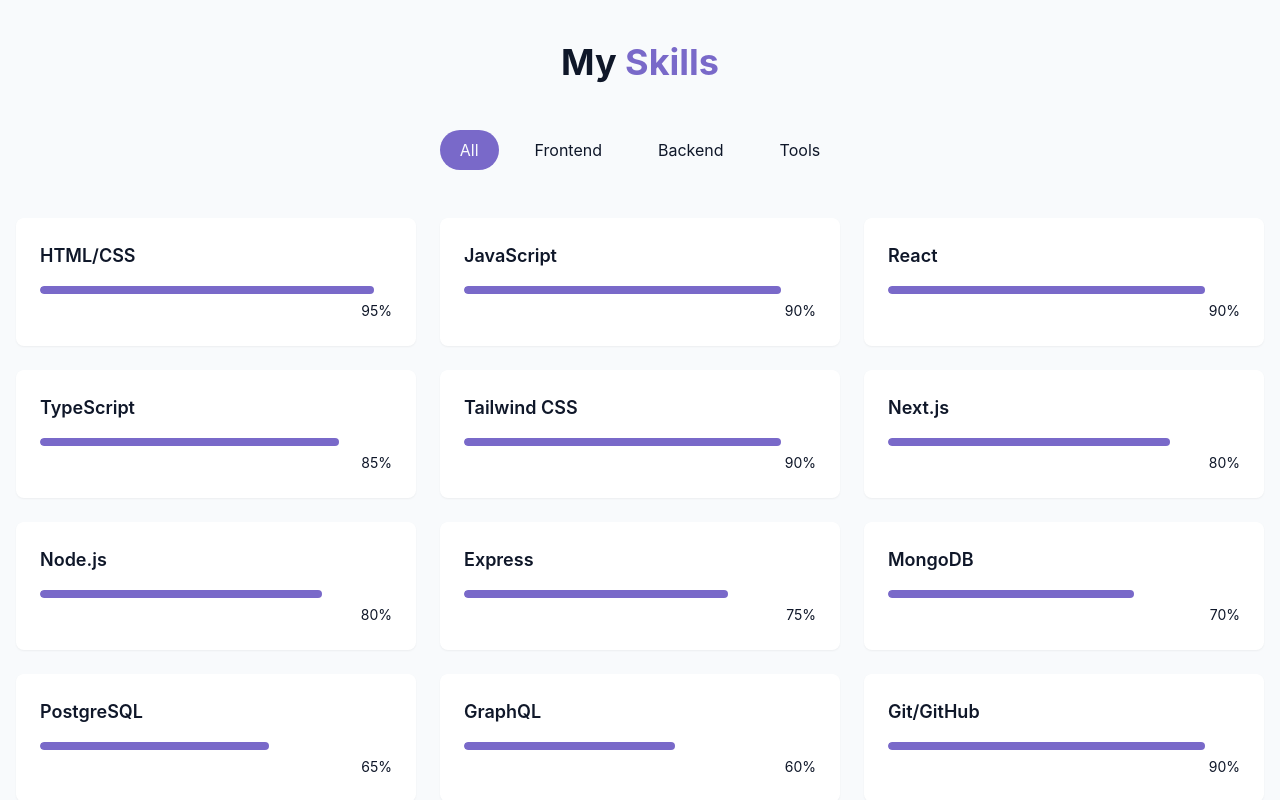
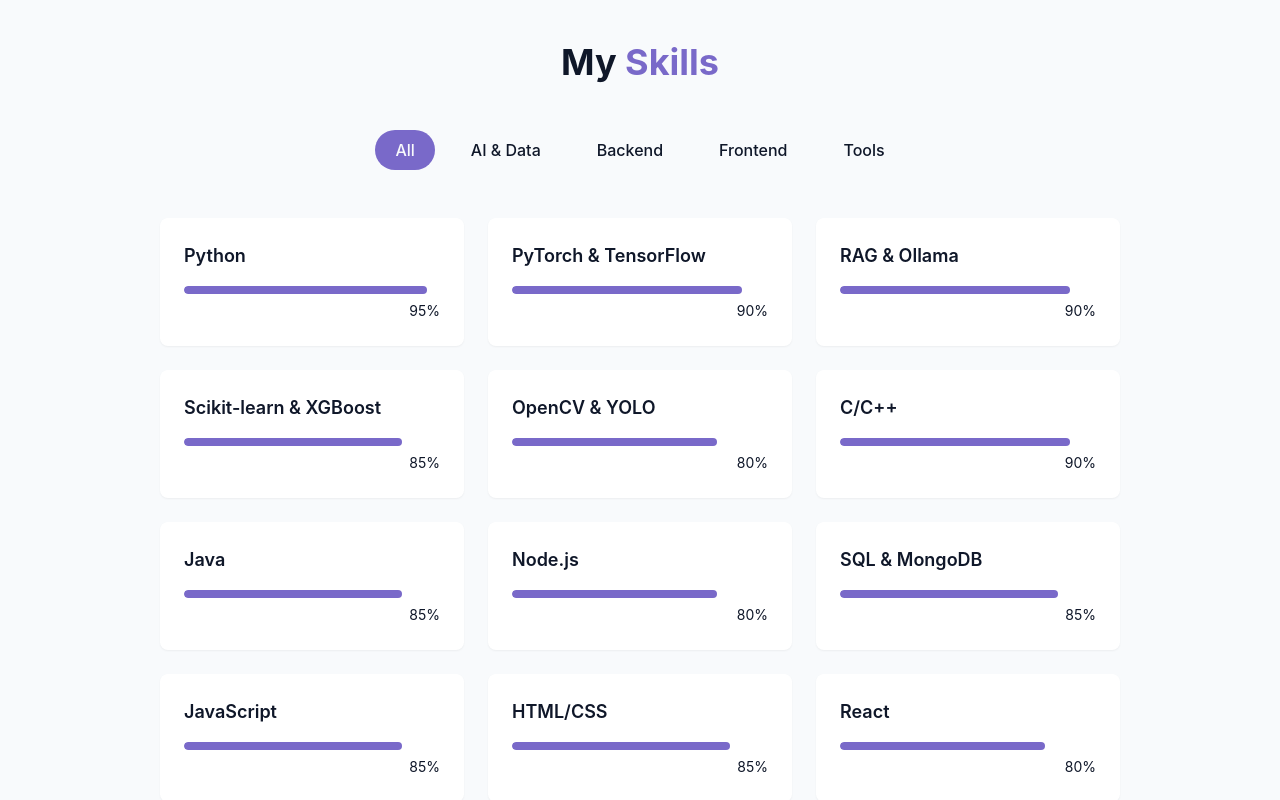
Before and after one commit to Kemogaber/Portfolio, a React (Vite) app: page / in a window 1280 px wide. Shown: the part 1560-2360 px from the top of the page. Built offline with nearby package versions, Linux system fonts and the light colour scheme.

Commit message:
feat: add ContactSection and Footer components; update ProjectSection and SkillsSection data

```diff
--- a/src/App.jsx
+++ b/src/App.jsx
@@ -6,7 +6,6 @@
 const App = () => {
   return (
     <>
-
     <BrowserRouter>
     <Routes>
       <Route index element={<Home/>}/>
--- /dev/null
+++ b/src/components/ContactSection.jsx
@@ -0,0 +1,74 @@
+import { Mail, MapPin, Phone } from "lucide-react";
+import React from "react";
+
+const ContactSection = () => {
+  return (
+    // Added your custom fade-in animation to the section wrapper and standard padding
+    <section id="contact" className="py-20 animate-fade-in">
+      <div className="container mx-auto max-w-5xl">
+        <h2 className="text-3xl md:text-4xl font-bold mb-4 text-center">
+          {/* Added your custom text-glow utility for a nice effect */}
+          Get In <span className="text-primary text-glow">Touch</span>
+        </h2>
+        <p className="text-center text-muted-foreground mb-12 max-w-2xl mx-auto">
+          Have a project in mind or want to collaborate? Feel free to reach out.
+          I'm always open to discussing new opportunities.
+        </p>
+
+        {/* Wrapped the info in a card and used your card-hover utility */}
+        <div className="max-w-md mx-auto bg-card border border-border p-8 rounded-2xl shadow-sm card-hover">
+          <h3 className="text-2xl font-semibold mb-8 text-center">Contact Information</h3>
+
+          <div className="flex flex-col space-y-6">
+            <div className="flex items-center space-x-4">
+              <div className="p-3 rounded-full bg-primary/10">
+                <Mail className="h-6 w-6 text-primary" />
+              </div>
+              <div className="text-left">
+                <h4 className="font-medium">Email</h4>
+                <a
+                  href="mailto:halabykareem@gmail.com"
+                  className="text-muted-foreground hover:text-primary transition-colors"
+                >
+                  halabykareem@gmail.com
+                </a>
+              </div>
+            </div>
+
+            <div className="flex items-center space-x-4">
+              <div className="p-3 rounded-full bg-primary/10">
+                <Phone className="h-6 w-6 text-primary" />
+              </div>
+              <div className="text-left">
+                <h4 className="font-medium">Phone</h4>
+                <p
+
+                  className="text-muted-foreground hover:text-primary transition-colors"
+                >
+                  +20 102 310 7421
+                </p>
+              </div>
+            </div>
+
+            <div className="flex items-center space-x-4">
+              <div className="p-3 rounded-full bg-primary/10">
+                <MapPin className="h-6 w-6 text-primary" />
+              </div>
+              <div className="text-left">
+                <h4 className="font-medium">Location</h4>
+                {/* Added a Google Maps search link for the location */}
+                <p
+                  className="text-muted-foreground hover:text-primary transition-colors"
+                >
+                  Cairo, Egypt
+                </p>
+              </div>
+            </div>
+          </div>
+        </div>
+      </div>
+    </section>
+  );
+};
+
+export default ContactSection;
--- /dev/null
+++ b/src/components/Footer.jsx
@@ -0,0 +1,22 @@
+import { ArrowUp } from 'lucide-react';
+import React from 'react'
+
+const Footer = () => {
+  return (
+    <footer className="py-12 px-4 bg-card relative border-t border-border mt-12 pt-8 flex flex-wrap justify-between items-center">
+      {" "}
+      <p className="text-left text-sm text-muted-foreground">
+        {" "}
+        Thanks for reading <br /> Kareem Halaby
+      </p>
+      <a
+        href="#hero"
+        className="p-2 rounded-full bg-primary/10 hover:bg-primary/20 text-primary transition-colors"
+      >
+        <ArrowUp size={20} />
+      </a>
+    </footer>
+  );
+}
+
+export default Footer
--- a/src/components/Navbar.jsx
+++ b/src/components/Navbar.jsx
@@ -1,6 +1,7 @@
 import React, { useEffect, useState } from 'react'
 import { cn } from '../lib/utils'
 import { Menu, X } from 'lucide-react'
+import ThemeToggle from './ThemeToggle'
 
 const navItems=[
     {name:'Home','href':'#hero'},
@@ -46,6 +47,7 @@
             {navItems.map((item,key)=> (
             <a key={key} href={item.href} className='text-foreground/80 hover:text-primary transition-colors duration-300'>{item.name}</a>
             ))}
+            <ThemeToggle/>
         </div>
 
         <button
--- a/src/components/ProjectSection.jsx
+++ b/src/components/ProjectSection.jsx
@@ -1,4 +1,6 @@
 import React from "react";
+import { ArrowRight, ExternalLink } from "lucide-react";
+
 const projects = [
   {
     id: 1,
@@ -6,7 +8,7 @@
     description:
       "a tiny language scanner and parser that does lexical anaylsis and transforms tokens to tree using EBNF rules",
     image: "/projects/parser.png",
-    tags: ["React", "TailwindCSS", "Supabase"],
+    tags: ["Python", "Tkinter", "Graphviz"],
     githubUrl: "https://github.com/Kemogaber/Tiny-Language-Scanner-and-Parser",
   },
   {
@@ -15,31 +17,30 @@
     description:
       "A reinforcment learning DQN environment that solves frozen lake using Q-Learning",
     image: "/projects/DQN.png",
-    tags: ["TypeScript", "D3.js", "Next.js"],
+    tags: ["DQN", "Q-Learning", "Reinforcement Learning"],
     githubUrl: "https://github.com/Kemogaber/Q-Learning",
   },
   {
     id: 3,
-    title: "Frozen Lake RL DQN",
+    title: "Quordior Game",
     description:
-      "A reinforcment learning DQN environment that solves frozen lake using Q-Learning",
-    image: "/projects/DQN.png",
-    tags: ["TypeScript", "D3.js", "Next.js"],
-    githubUrl: "https://github.com/Kemogaber/Q-Learning",
-  }
+      "a Quoridor Game with multiple Ai difficulties and redo/undo feature",
+    image: "/projects/Quoridor_Game.png",
+    tags: ["Qt", "Design Patterns", "Adversial Search"],
+    githubUrl: "https://github.com/Kemogaber/Quoridor-Arena",
+  },
 ];
 
 const ProjectSection = () => {
   return (
-    <section id="#projects" className="py-24 px-4 relative">
+    <section id="projects" className="py-24 px-4 relative">
       <div className="container mx-auto max-w-5xl">
         <h2 className="text-3xl md:text-4xl font-bold mb-4 text-center">
           Featured <span className="text-primary"> Projects </span>
         </h2>
-      </div>
       <p className="text-center text-muted-foreground mb-12 max-w-2xl mx-auto">
         Here are some of my recent projects. Each project was carefully crafted
-        with attention to detail, performance, and user experience.
+        with attention to detail and performance.
       </p>
       <div className="grid grid-cols-1 md:grid-cols-2 lg:grid-cols-3 gap-8">
         {projects.map((project, key) => (
@@ -54,8 +55,42 @@
                 className="w-full h-full object-cover transition-transform duration-500 group-hover:scale-110"
               />
             </div>
+            <div className="p-6">
+              <div className="flex flex-wrap gap-2 mb-4">
+                {project.tags.map((tag) => (
+                  <span className="px-2 py-1 text-xs font-medium border rounded-full bg-primary/30 text-secondary-foreground">
+                    {tag}
+                  </span>
+                ))}
+              </div>
+            <h3 className="text-xl font-semibold mb-1"> {project.title}</h3>
+            <p className="text-muted-foreground text-sm mb-4">
+              {project.description}
+            </p>
+            <div className="flex justify-between items-center">
+              <div className="flex space-x-3">
+                <a
+                  href={project.githubUrl}
+                  target="_blank"
+                  className="text-foreground/80 hover:text-primary transition-colors duration-300"
+                >
+                  <ExternalLink size={20} />
+                </a>
+              </div>
+            </div>
+          </div>
           </div>
         ))}
+      </div>
+      <div className="text-center mt-12">
+          <a
+            className="cosmic-button w-fit flex items-center mx-auto gap-2"
+            target="_blank"
+            href="https://github.com/Kemogaber"
+          >
+            Check My Github <ArrowRight size={16} />
+          </a>
+        </div>
       </div>
     </section>
   );
--- a/src/components/SkillsSection.jsx
+++ b/src/components/SkillsSection.jsx
@@ -1,58 +1,73 @@
 import React, { useState } from "react";
 import { cn } from "../lib/utils";
+
 const skills = [
+  // AI & Data Science
+  { name: "Python", level: 95, category: "ai_data" },
+  { name: "PyTorch & TensorFlow", level: 90, category: "ai_data" },
+  { name: "RAG & Ollama", level: 90, category: "ai_data" },
+  { name: "Scikit-learn & XGBoost", level: 85, category: "ai_data" },
+  { name: "OpenCV & YOLO", level: 80, category: "ai_data" },
+
+  // Software Engineering & Backend
+  { name: "C/C++", level: 90, category: "backend" },
+  { name: "Java", level: 85, category: "backend" },
+  { name: "Node.js", level: 80, category: "backend" },
+  { name: "SQL & MongoDB", level: 85, category: "backend" },
+
   // Frontend
-  { name: "HTML/CSS", level: 95, category: "frontend" },
-  { name: "JavaScript", level: 90, category: "frontend" },
-  { name: "React", level: 90, category: "frontend" },
-  { name: "TypeScript", level: 85, category: "frontend" },
-  { name: "Tailwind CSS", level: 90, category: "frontend" },
-  { name: "Next.js", level: 80, category: "frontend" },
+  { name: "JavaScript", level: 85, category: "frontend" },
+  { name: "HTML/CSS", level: 85, category: "frontend" },
+  { name: "React", level: 80, category: "frontend" },
 
-  // Backend
-  { name: "Node.js", level: 80, category: "backend" },
-  { name: "Express", level: 75, category: "backend" },
-  { name: "MongoDB", level: 70, category: "backend" },
-  { name: "PostgreSQL", level: 65, category: "backend" },
-  { name: "GraphQL", level: 60, category: "backend" },
-
-  // Tools
+  // Tools & Infrastructure
   { name: "Git/GitHub", level: 90, category: "tools" },
-  { name: "Docker", level: 70, category: "tools" },
-  { name: "Figma", level: 85, category: "tools" },
-  { name: "VS Code", level: 95, category: "tools" },
+  { name: "Linux / Bash", level: 85, category: "tools" },
+  { name: "Docker & Podman", level: 80, category: "tools" },
+  { name: "ROS2", level: 75, category: "tools" },
 ];
 
-const categories = ["all", "frontend", "backend", "tools"];
+// Mapped the categories to values and readable labels
+const categories = [
+  { value: "all", label: "All" },
+  { value: "ai_data", label: "AI & Data" },
+  { value: "backend", label: "Backend" },
+  { value: "frontend", label: "Frontend" },
+  { value: "tools", label: "Tools" },
+];
 
 const SkillsSection = () => {
   const [activeCategory, setActiveCategory] = useState("all");
   const filteredSkills = skills.filter(
     (skill) => activeCategory === "all" || skill.category === activeCategory,
   );
+
   return (
     <section id="skills" className="py-24 px-4 relative bg-secondary/30">
       <div className="container mx-auto max-w-5xl">
         <h2 className="text-3xl md:text-4xl font-bold mb-12 text-center">
-          My <span className="text-primary"> Skills</span>
+          My <span className="text-primary">Skills</span>
         </h2>
-      </div>
+
+        {/* Buttons now sit inside the container */}
         <div className="flex flex-wrap justify-center gap-4 mb-12">
           {categories.map((category, key) => (
             <button
               key={key}
-            onClick={() => setActiveCategory(category)}
+              onClick={() => setActiveCategory(category.value)}
               className={cn(
-              "px-5 py-2 rounded-full transition-colors duration-300 capitalize",
-              activeCategory === category
+                "px-5 py-2 rounded-full transition-colors duration-300 font-medium",
+                activeCategory === category.value
                   ? "bg-primary text-primary-foreground"
-                : "bg-secondary/70 text-forefround hover:bd-secondary",
+                  : "bg-secondary/70 text-foreground hover:bg-secondary",
               )}
             >
-            {category}
+              {category.label}
             </button>
           ))}
         </div>
+
+        {/* Grid now sits inside the container */}
         <div className="grid grid-cols-1 sm:grid-cols-2 lg:grid-cols-3 gap-6">
           {filteredSkills.map((skill, key) => (
             <div
@@ -76,6 +91,7 @@
             </div>
           ))}
         </div>
+      </div>
     </section>
   );
 };
--- a/src/components/ThemeToggle.jsx
+++ b/src/components/ThemeToggle.jsx
@@ -31,7 +31,7 @@
     <button
       onClick={ToggleTheme}
       className={cn(
-        "fixed max-sm:hidden top-5 right-5 z-50 p-2 rounded-full transition-colors duration-300",
+        "max-sm:hidden z-50 p-2 rounded-full transition-colors duration-300",
         "focus:outlin-hidden",
       )}
     >
--- a/src/pages/Home.jsx
+++ b/src/pages/Home.jsx
@@ -6,12 +6,14 @@
 import AboutSection from '../components/AboutSection'
 import SkillsSection from '../components/SkillsSection'
 import ProjectSection from '../components/ProjectSection'
+import ContactSection from '../components/ContactSection'
+import Footer from '../components/Footer'
 
 const Home = () => {
   return (
     <div className='min-h-screen bg-background text-foreground overflow-x-hidden'>
       {/* Theme toggle */}
-        <ThemeToggle/>
+
       {/* Background effects */}
       <StarBackground/>
       {/* Nav Bar */}
@@ -22,6 +24,8 @@
         <AboutSection/>
         <SkillsSection/>
         <ProjectSection/>
+        <ContactSection/>
+        <Footer/>
       </main>
       {/* Footer */}
     </div>
```
Lines whose indentation alone changed are shown as unchanged.
